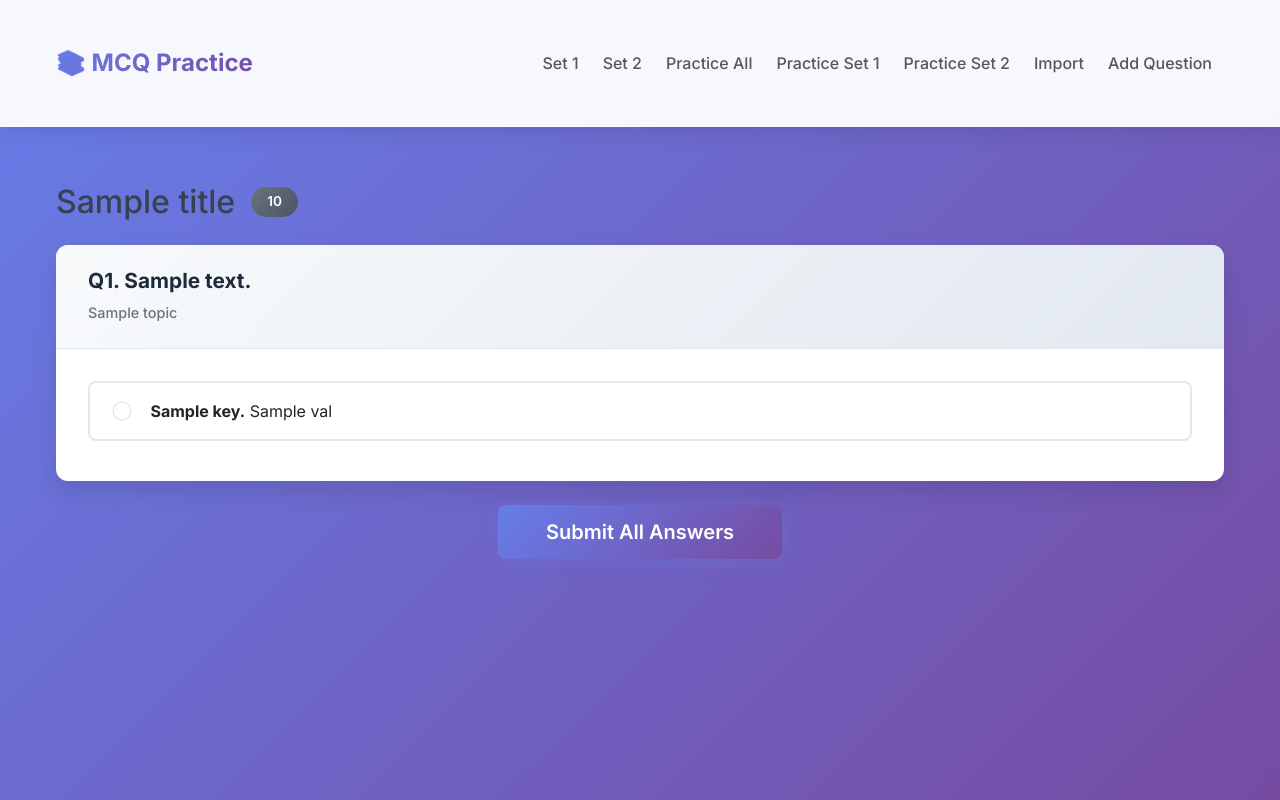
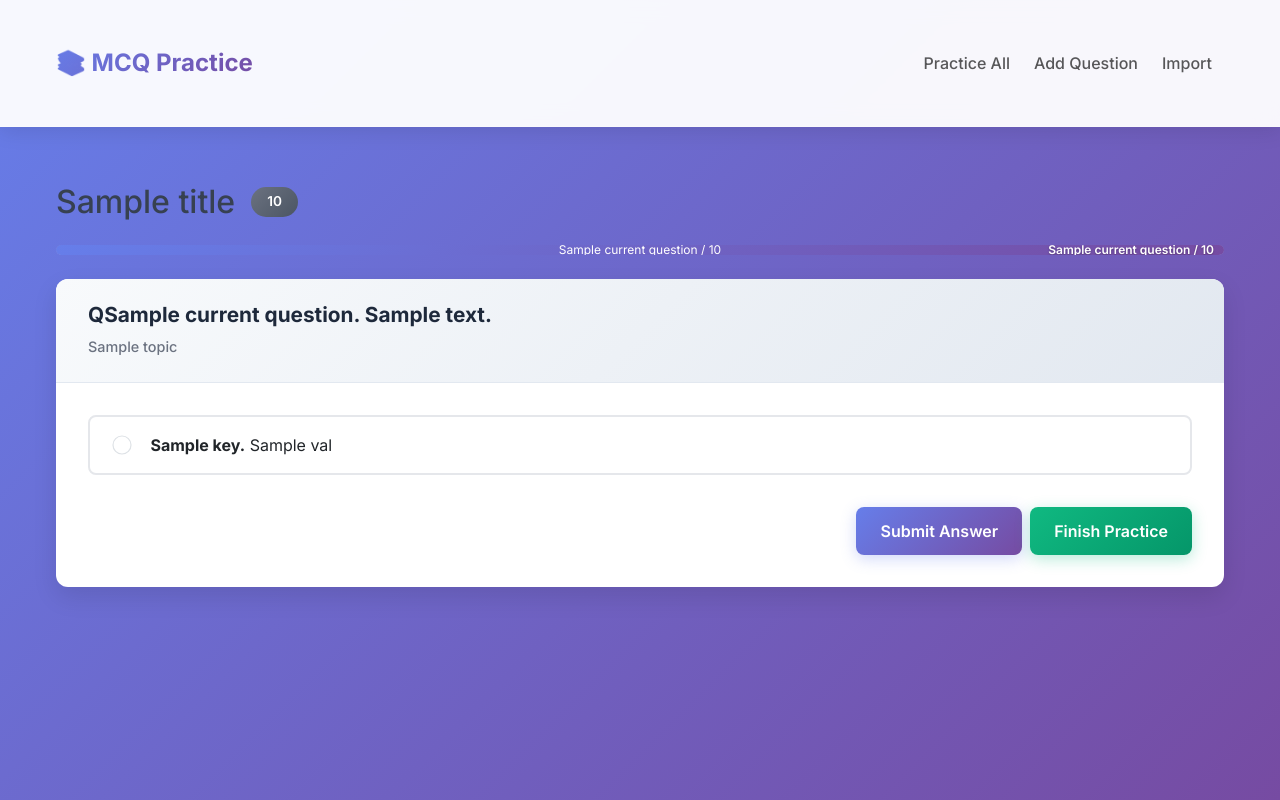
Before and after one commit to vivek-k1/BDM, a Flask app: template app/templates/practice.html in a window 1280 px wide. Run offline with Flask 3, Linux system fonts and the light colour scheme; the template is opened without the code that fills it: most values are stand-ins (such as "Sample title", 1, 10 or a date in 2020).

Commit message:
Remove Set1/Set2 from navbar and implement one-by-one practice with progress tracking

```diff
--- a/app/static/css/styles.css
+++ b/app/static/css/styles.css
@@ -72,6 +72,61 @@ body {
   font-weight: 700;
   color: var(--dark-color);
   margin-bottom: 1rem;
+}
+
+/* Progress Bar */
+.progress {
+  background: rgba(255, 255, 255, 0.2);
+  backdrop-filter: blur(10px);
+  border-radius: 20px;
+  overflow: hidden;
+  box-shadow: inset 0 2px 4px rgba(0, 0, 0, 0.1);
+}
+
+.progress-bar {
+  background: linear-gradient(135deg, #667eea 0%, #764ba2 100%);
+  border-radius: 20px;
+  transition: width 0.6s ease;
+  position: relative;
+}
+
+.progress-bar::after {
+  content: attr(aria-valuenow) " / " attr(aria-valuemax);
+  position: absolute;
+  right: 10px;
+  top: 50%;
+  transform: translateY(-50%);
+  font-size: 0.75rem;
+  font-weight: 600;
+  color: white;
+  text-shadow: 0 1px 2px rgba(0, 0, 0, 0.3);
+}
+
+/* Practice Summary */
+.practice-summary .card {
+  background: rgba(255, 255, 255, 0.98);
+  border-left: 4px solid var(--primary-color);
+}
+
+.practice-summary h4 {
+  font-weight: 700;
+  margin-bottom: 0.5rem;
+}
+
+.practice-summary .text-primary {
+  color: var(--primary-color) !important;
+}
+
+.practice-summary .text-success {
+  color: var(--success-color) !important;
+}
+
+.practice-summary .text-danger {
+  color: var(--danger-color) !important;
+}
+
+.practice-summary .text-info {
+  color: var(--info-color) !important;
 }
 
 /* Best Notes Section */
--- a/app/templates/add.html
+++ b/app/templates/add.html
@@ -53,7 +53,7 @@
               <label for="subject" class="form-label fw-bold">Subject</label>
               <select name="subject" id="subject" class="form-control" required>
                 <option value="bdm">📊 Business Data Management (BDM)</option>
-                <option value="mad2">📱 Mobile App Development (MAD2)</option>
+                <option value="mad2">📱 Modern App Development (MAD2)</option>
               </select>
             </div>
           </div>
--- a/app/templates/base.html
+++ b/app/templates/base.html
@@ -25,25 +25,13 @@
         <div class="collapse navbar-collapse" id="navbarNav">
           <ul class="navbar-nav ms-auto">
             <li class="nav-item">
-              <a class="nav-link" href="{{ url_for('main.list_set', set_id=1) }}">Set 1</a>
-            </li>
-            <li class="nav-item">
-              <a class="nav-link" href="{{ url_for('main.list_set', set_id=2) }}">Set 2</a>
-            </li>
-            <li class="nav-item">
               <a class="nav-link" href="{{ url_for('main.practice_all') }}">Practice All</a>
             </li>
             <li class="nav-item">
-              <a class="nav-link" href="{{ url_for('main.practice_set', set_id=1) }}">Practice Set 1</a>
-            </li>
-            <li class="nav-item">
-              <a class="nav-link" href="{{ url_for('main.practice_set', set_id=2) }}">Practice Set 2</a>
+              <a class="nav-link" href="{{ url_for('main.add_question') }}">Add Question</a>
             </li>
             <li class="nav-item">
               <a class="nav-link" href="{{ url_for('main.import_questions') }}">Import</a>
-            </li>
-            <li class="nav-item">
-              <a class="nav-link" href="{{ url_for('main.add_question') }}">Add Question</a>
             </li>
           </ul>
         </div>
--- a/app/templates/practice.html
+++ b/app/templates/practice.html
@@ -5,15 +5,25 @@
     <span class="badge bg-secondary">{{ total }}</span>
   </div>
 
-  <form method="post">
-    {% for q in questions %}
-      {% set q_index = loop.index %}
-      <div class="question-card mb-4">
+  <!-- Progress Bar -->
+  <div class="progress mb-4" style="height: 10px;">
+    <div class="progress-bar bg-primary" role="progressbar" style="width: {{ (current_question / total * 100) if total > 0 else 0 }}%" aria-valuenow="{{ current_question }}" aria-valuemin="0" aria-valuemax="{{ total }}">
+      {{ current_question }} / {{ total }}
+    </div>
+  </div>
+
+  {% if questions %}
+    {% set q = questions[current_question - 1] %}
+    {% set q_index = current_question %}
+
+    <div class="question-card">
       <div class="card-header">
         <h5 class="card-title">Q{{ q_index }}. {{ q.text }}</h5>
         {% if q.topic %}<div class="question-topic">{{ q.topic }}</div>{% endif %}
       </div>
       <div class="card-body">
+        <form method="post">
+          <input type="hidden" name="question_number" value="{{ q_index }}">
           <div class="list-group">
             {% for key, val in q.options.items() %}
               {% set selected = results.get(q_index, {}).get('selected') if results else None %}
@@ -21,7 +31,7 @@
               {% set correct = results.get(q_index, {}).get('correct') if results else None %}
 
               <label class="list-group-item {% if results and results[q_index] and results[q_index].selected_answer == key %}selected{% endif %} {% if results and results[q_index] and results[q_index].selected_answer == key and results[q_index].is_correct %}correct{% endif %} {% if results and results[q_index] and results[q_index].selected_answer == key and not results[q_index].is_correct %}incorrect{% endif %}">
-                <input class="form-check-input me-3" type="radio" name="ans_{{ q_index }}" value="{{ key }}" {% if results and results[q_index] and results[q_index].selected_answer == key %}checked{% endif %} required>
+                <input class="form-check-input me-3" type="radio" name="answer" value="{{ key }}" {% if results and results[q_index] and results[q_index].selected_answer == key %}checked{% endif %} required>
                 <strong>{{ key }}.</strong> {{ val }}
                 {% if results and results[q_index] %}
                   {% if results[q_index].selected_answer == key and results[q_index].is_correct %}
@@ -49,18 +59,83 @@
               {% endif %}
             </div>
           {% endif %}
+
+          <div class="d-flex justify-content-between align-items-center mt-4">
+            {% if q_index > 1 %}
+              <button type="submit" name="action" value="previous" class="btn btn-outline-secondary">
+                ← Previous Question
+              </button>
+            {% else %}
+              <div></div>
+            {% endif %}
+
+            <div class="d-flex gap-2">
+              {% if not results or not results[q_index] %}
+                <button type="submit" name="action" value="submit" class="btn btn-primary">
+                  Submit Answer
+                </button>
+              {% endif %}
+
+              {% if q_index < total %}
+                <button type="submit" name="action" value="next" class="btn btn-success">
+                  Next Question →
+                </button>
+              {% else %}
+                <button type="submit" name="action" value="finish" class="btn btn-success">
+                  Finish Practice
+                </button>
+              {% endif %}
             </div>
           </div>
-    {% endfor %}
+        </form>
+      </div>
+    </div>
+  {% else %}
+    <div class="card">
+      <div class="card-body text-center">
+        <h5 class="card-title">No questions available</h5>
+        <p class="card-text">Add some questions to get started!</p>
+        <a href="{{ url_for('main.add_question') }}" class="btn btn-primary">Add Question</a>
+      </div>
+    </div>
+  {% endif %}
 
-    <div class="text-center mt-4">
-      <button type="submit" class="btn btn-primary btn-lg px-5">
-        {% if results %}
-          <span class="loading me-2"></span>Re-submit Answers
-        {% else %}
-          Submit All Answers
+  <!-- Practice Summary -->
+  {% if results and total > 0 %}
+    <div class="practice-summary mt-4">
+      <div class="card">
+        <div class="card-header">
+          <h5 class="card-title mb-0">📊 Practice Summary</h5>
+        </div>
+        <div class="card-body">
+          <div class="row">
+            <div class="col-md-3 col-sm-6 mb-3">
+              <div class="text-center">
+                <h4 class="text-primary">{{ answered_questions }}</h4>
+                <small class="text-muted">Questions Answered</small>
+              </div>
+            </div>
+            <div class="col-md-3 col-sm-6 mb-3">
+              <div class="text-center">
+                <h4 class="text-success">{{ correct_answers }}</h4>
+                <small class="text-muted">Correct Answers</small>
+              </div>
+            </div>
+            <div class="col-md-3 col-sm-6 mb-3">
+              <div class="text-center">
+                <h4 class="text-danger">{{ incorrect_answers }}</h4>
+                <small class="text-muted">Incorrect Answers</small>
+              </div>
+            </div>
+            <div class="col-md-3 col-sm-6 mb-3">
+              <div class="text-center">
+                <h4 class="text-info">{{ "%.1f"|format(correct_percentage) }}%</h4>
+                <small class="text-muted">Success Rate</small>
+              </div>
+            </div>
+          </div>
+        </div>
+      </div>
+    </div>
   {% endif %}
-      </button>
-    </div>
-  </form>
 {% endblock %}
```
Also changed, not shown: app/routes.py (+46 -15 lines). Lines whose indentation alone changed are shown as unchanged.
